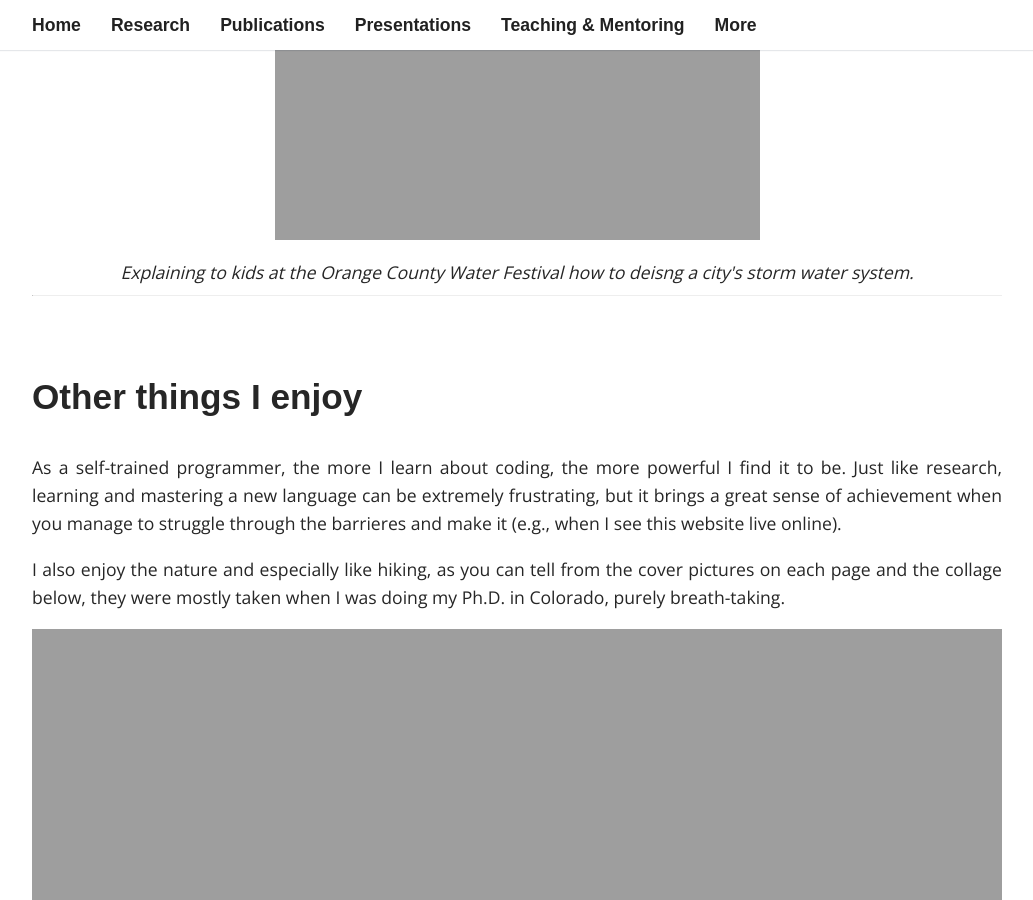
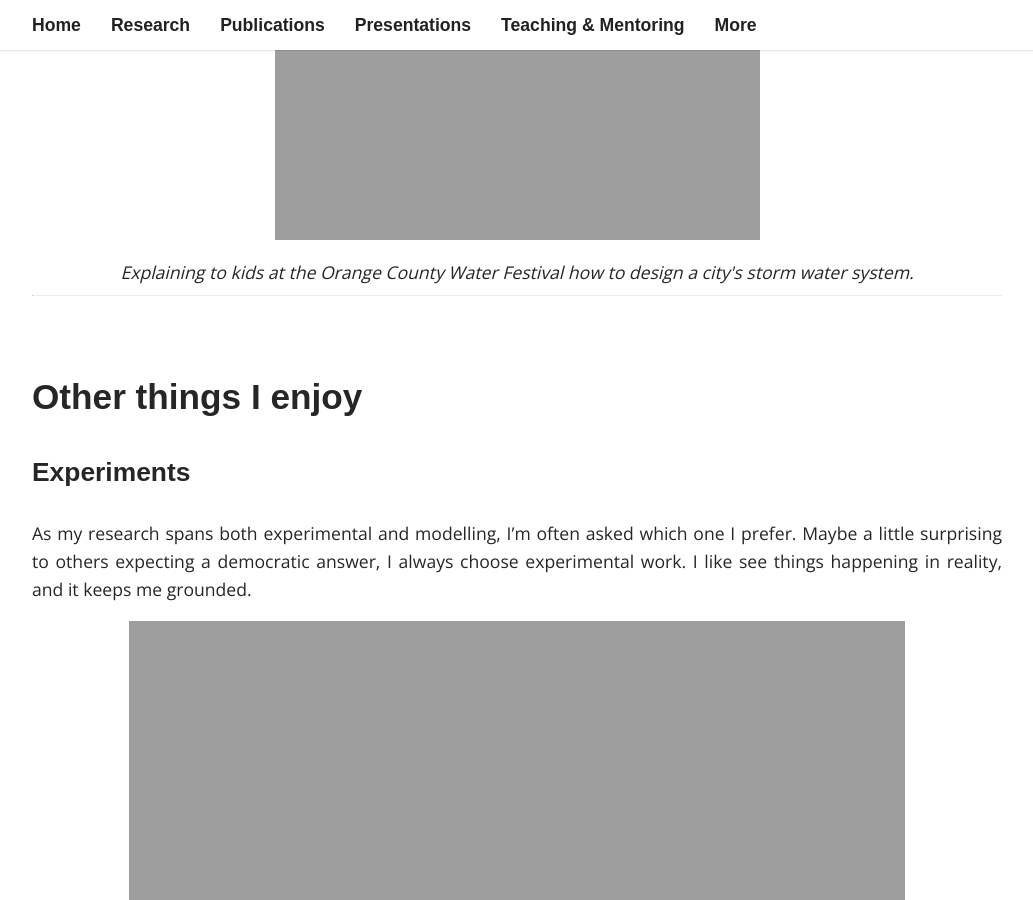
Before and after one commit to yalinli2/webpage, a Jekyll site: the page built from _pages/5_more.md, in a window 1280 px wide and 900 px high, scrolled down 4300 px. Shown: the whole window, without its empty margins (123-1156 px from the left). Built offline with Jekyll 4.4.1, drawn with Linux system fonts in a browser that asks for light colours; some web fonts are replaced; some of the changed text lies outside the part shown.

Commit message:
update the more page

```diff
--- a/_pages/5_more.md
+++ b/_pages/5_more.md
@@ -33,7 +33,7 @@ permalink: /more/
 #### Lead Organizer, ACS Division of Environmental Chemistry Symposium (2020).
 Leading the organization of symposium Sustainable Technologies for a Circular Economy: From Benchtop Experimentation through System Analyses at Fall 2020 ACS National Meeting & Exposition.
 
-<img src='https://yalinli2.github.io/webpage/images/more/acs_symposium.png#border' alt='ACS symposium' width='50%' id='image'>
+<img src='https://yalinli2.github.io/webpage/images/more/ACS_symposium.png#border' alt='ACS symposium' width='50%' id='image'>
 <center> <i> Schedule of the organized ACS symposium. </i> </center>
 
 <br>
@@ -65,7 +65,7 @@ For example, I was one of the organizers and instructors for the Girls’ Advent
 I represented ReNUWIt in the Orange County Children’s Water Education Festival, where I co-organized and presented the City Stormwater Design Challenge Program. This two-day festival attracted more than 122,000 children in total, and 300-400 children participated in the ReNUWIt program.
 
 <img src='https://yalinli2.github.io/webpage/images/more/OCWF.jpg#center' alt='Orange County Water Festival' width='50%' id='image'>
-<center> <i> Explaining to kids at the Orange County Water Festival how to deisng a city's storm water system. </i> </center>
+<center> <i> Explaining to kids at the Orange County Water Festival how to design a city's storm water system. </i> </center>
 
 ---
 
@@ -73,7 +73,37 @@ I represented ReNUWIt in the Orange County Children’s Water Education Festival
 
 ## Other things I enjoy
 
-As a self-trained programmer, the more I learn about coding, the more powerful I find it to be. Just like research, learning and mastering a new language can be extremely frustrating, but it brings a great sense of achievement when you manage to struggle through the barrieres and make it (e.g., when I see this website live online).
+### Experiments
+
+As my research spans both experimental and modelling, I'm often asked which one I prefer. Maybe a little surprising to others expecting a democratic answer, I always choose experimental work. I like see things happening in reality, and it keeps me grounded.
+
+<img src='https://yalinli2.github.io/webpage/images/more/experiments.png#center' alt='Sampling trip' width='80%' id='image'>
+
+<center> <i> A much enjoyed sampling tour after 3 years away from the bench (all credits go to HM!). </i> </center>
+
+<br>
+
+And it's a [childhood dream](https://repository.mines.edu/bitstream/handle/11124/173017/Li_mines_0052E_11570.pdf) comes true.
+
+<img src='https://yalinli2.github.io/webpage/images/more/dissertation.png#center' alt='Dissertation dedication' width='80%' id='image'>
+
+<center> <i> Dedication page in my Ph.D. dissertation. </i> </center>
+
+### Programming
+
+As a self-trained programmer, the more I learn about coding, the more powerful I find it to be. Just like research, learning and mastering a new language can be extremely frustrating, but it brings a great sense of achievement when you manage to struggle through the barriers and make it (e.g., when I see this website live online).
+
+### Building things
+
+When I was a kid, I spent several years with my favorite aunt/uncle. My uncle is an amateur carpenter (on a professional level in my opinion). He made me wood car models and a piano bench (I didn't like playing piano, luckily the bench has a storage compartment).
+
+Now I finally get to make my own things.
+
+<img src='https://yalinli2.github.io/webpage/images/more/woodworks.png#center' alt='Woodworks' width='80%' id='image'>
+
+<center> <i> A good cat tree always comes with a cat. </i> </center>
+
+### Outdoors
 
 I also enjoy the nature and especially like hiking, as you can tell from the cover pictures on each page and the collage below, they were mostly taken when I was doing my Ph.D. in Colorado, purely breath-taking.
 
```
Also changed, not shown: images/more/dissertation.png (added), 2 other files.
